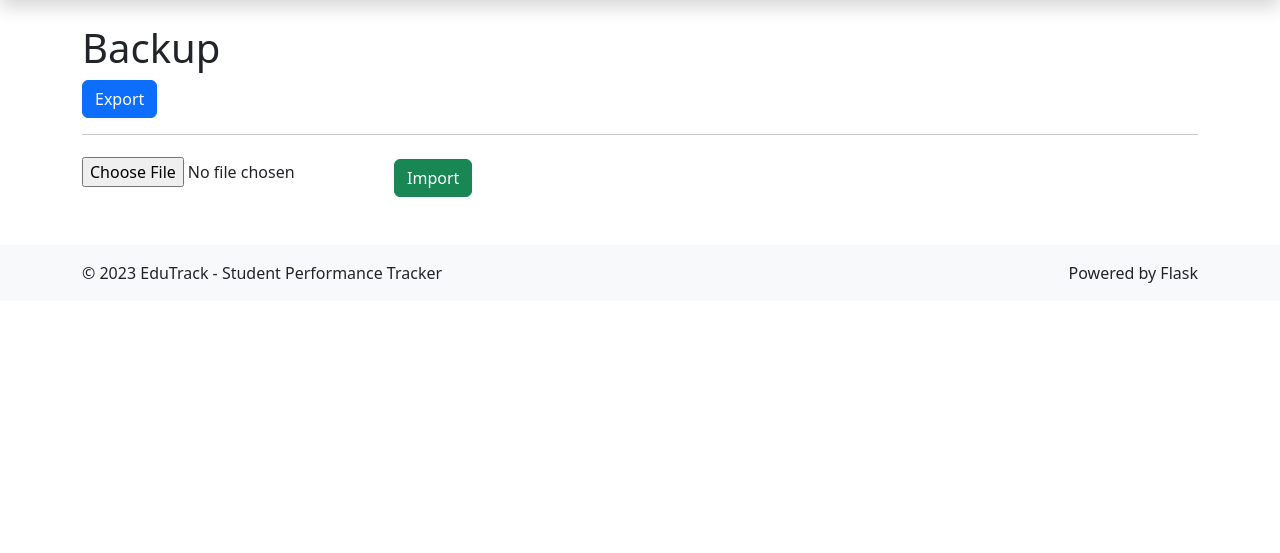
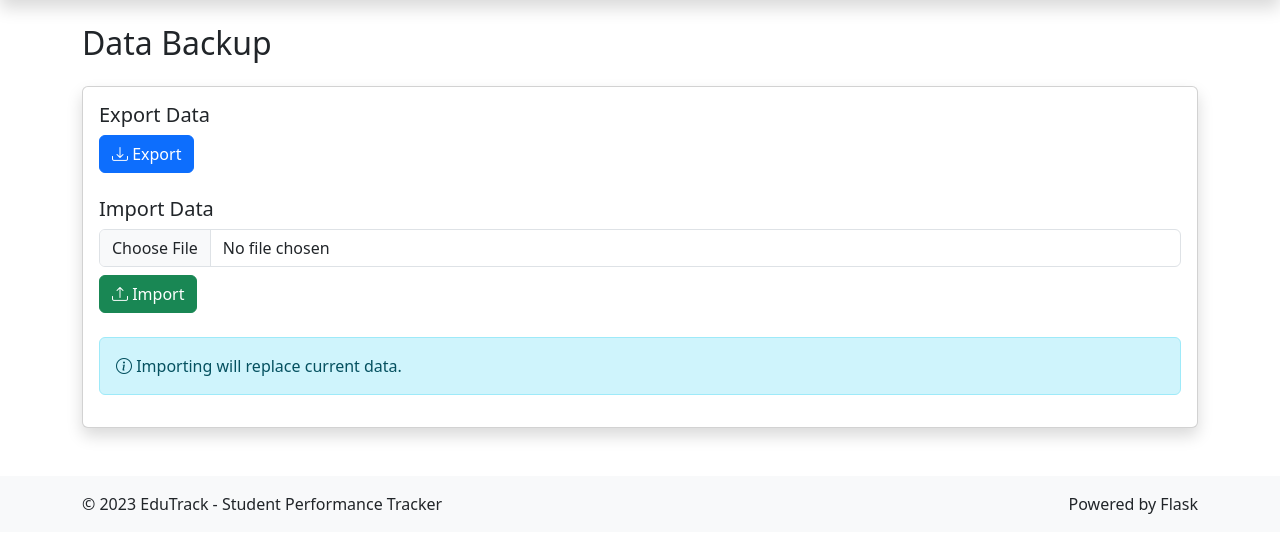
Before and after one commit to yokshith09/STUDENT_PERFORMANCE_TRACKER, a Flask app: page /backup in a window 1280 px wide. Shown: the part 56-609 px from the top of the page. Run offline with Flask 3, Linux system fonts and the light colour scheme.

Commit message:
Update backup.html

```diff
--- a/templates/backup.html
+++ b/templates/backup.html
@@ -1 +1,23 @@
-{% extends 'base.html' %}{% block content %}<h1>Backup</h1><form method='post'><input type='hidden' name='action' value='export'><button class='btn btn-primary'>Export</button></form><hr><form method='post' enctype='multipart/form-data'><input type='hidden' name='action' value='import'><input type='file' name='file'><button class='btn btn-success mt-2'>Import</button></form>{% endblock %}
+{% extends 'base.html' %}
+{% block title %}Data Backup{% endblock %}
+{% block content %}
+<h1 class="h2 mb-4">Data Backup</h1>
+<div class="card shadow">
+  <div class="card-body">
+    <h5>Export Data</h5>
+    <form method="post" class="mb-4">
+      <input type="hidden" name="action" value="export">
+      <button type="submit" class="btn btn-primary"><i class="bi bi-download"></i> Export</button>
+    </form>
+
+    <h5>Import Data</h5>
+    <form method="post" enctype="multipart/form-data" class="mb-4">
+      <input type="hidden" name="action" value="import">
+      <input type="file" name="file" class="form-control mb-2" accept=".txt" required>
+      <button type="submit" class="btn btn-success"><i class="bi bi-upload"></i> Import</button>
+    </form>
+
+    <div class="alert alert-info"><i class="bi bi-info-circle"></i> Importing will replace current data.</div>
+  </div>
+</div>
+{% endblock %}
```
